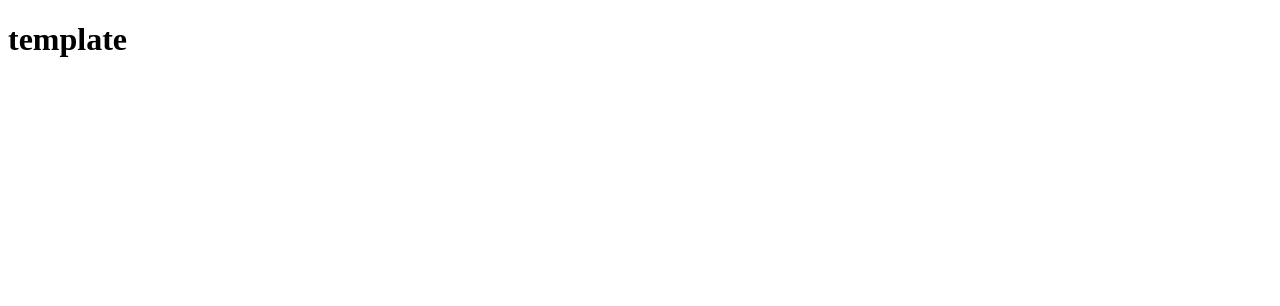
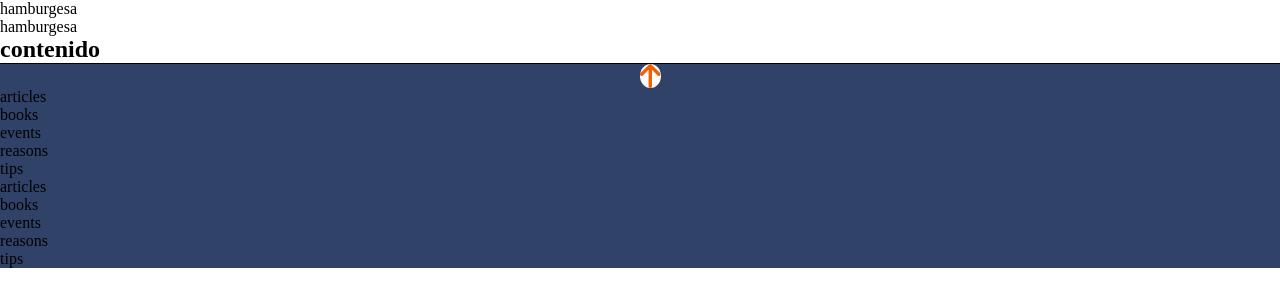
Before and after one commit to Adalab/modulo-1-evaluacion-final-Aroamolomogui, a website built with Vite: page src/index.html in a window 1280 px wide. Built offline with nearby package versions, Linux system fonts and the light colour scheme.

Commit message:
rama footer

```diff
--- a/src/index.html
+++ b/src/index.html
@@ -10,9 +10,14 @@
     />
 
     <link rel="icon" href="./images/favicon.png" />
+    <link rel="stylesheet" href="./scss/main.scss" />
   </head>
 
   <body>
-    <h1>template</h1>
+    <load src="./partials/header.html" />
+    <main>
+      <h2>contenido</h2>
+    </main>
+    <load src="./partials/footer.html" />
   </body>
 </html>
--- /dev/null
+++ b/src/partials/footer.html
@@ -0,0 +1,24 @@
+<footer class="footer">
+  <div class="footer_image">
+    <img src="./images/ico-arrow.svg" alt="" />
+  </div>
+  <section class="footer_menu">
+    <nav>
+      <ul>
+        <li>articles</li>
+        <li>books</li>
+        <li>events</li>
+        <li>reasons</li>
+        <li>tips</li>
+      </ul>
+
+      <ul>
+        <li>articles</li>
+        <li>books</li>
+        <li>events</li>
+        <li>reasons</li>
+        <li>tips</li>
+      </ul>
+    </nav>
+  </section>
+</footer>
--- a/src/partials/header.html
+++ b/src/partials/header.html
@@ -1,4 +1,5 @@
 <header class="page__header">
-  <img src="./images/logo-adalab.png" alt="Adalab">
-  <h1>{=$title}</h1>
+  <!-- <img src="./images/logo-adalab.png" alt="Adalab"> -->
+
+  <load src="/partials/nav.html" />
 </header>
--- /dev/null
+++ b/src/partials/nav.html
@@ -0,0 +1,6 @@
+<nav>
+  <ul>
+    <li>hamburgesa</li>
+    <li>hamburgesa</li>
+  </ul>
+</nav>
--- a/src/scss/core/_reset.scss
+++ b/src/scss/core/_reset.scss
@@ -0,0 +1,5 @@
+* {
+  padding: 0;
+  margin: 0;
+  box-sizing: border-box;
+}
--- a/src/scss/layout/_footer.scss
+++ b/src/scss/layout/_footer.scss
@@ -0,0 +1,20 @@
+.footer {
+  background-color: #304268;
+  border-top: 1px solid black;
+  position: relative;
+  &_image {
+    width: 45px;
+    height: 45px;
+    background-color: white;
+    border-radius: 50%;
+    text-align: center;
+    top: 0;
+    left: 0;
+    transform: translate(50vw);
+  }
+}
+
+.footer_image {
+  width: 21px;
+  height: 24px;
+}
--- a/src/scss/main.scss
+++ b/src/scss/main.scss
@@ -7,3 +7,6 @@
 @import 'layout/footer';
 @import 'pages/index';
 */
+
+@import "./core/reset";
+@import "./layout/footer";
```
Also changed, not shown: public/images/1ico-scroll-down.svg (renamed from public/images/Copia de Copia de ico-scroll-down.svg), public/images/cover.jpg (renamed from public/images/Copia de cover.jpg), public/images/ico-arrow.svg (renamed from public/images/Copia de ico-arrow.svg), public/images/ico-menu.svg (renamed from public/images/Copia de ico-menu.svg), public/images/ico-scroll-down.svg.
